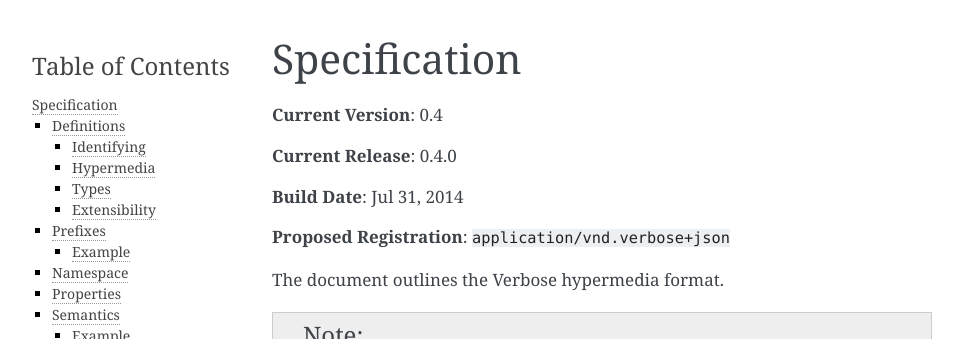
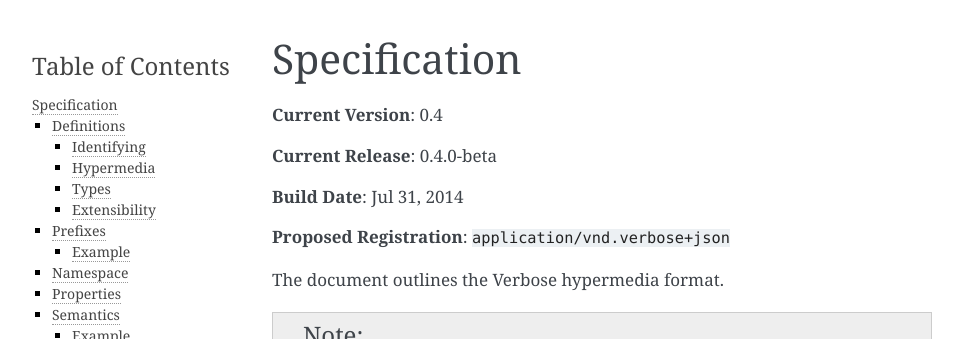
Before and after one commit to smizell/verbose, a Sphinx documentation site: the page built from docs/specification.rst, in a window 1280 px wide and 900 px high. Shown: the top 339 px of the window, without its empty margins (148-1111 px from the left). Built offline with Sphinx 7.4.7, drawn with Linux system fonts in a browser that asks for light colours.

```diff
--- a/docs/conf.py
+++ b/docs/conf.py
@@ -54,7 +54,7 @@
 # The short X.Y version.
 version = '0.4'
 # The full version, including alpha/beta/rc tags.
-release = '0.4.0'
+release = '0.4.0-beta'
 
 # The language for content autogenerated by Sphinx. Refer to documentation
 # for a list of supported languages.
```
